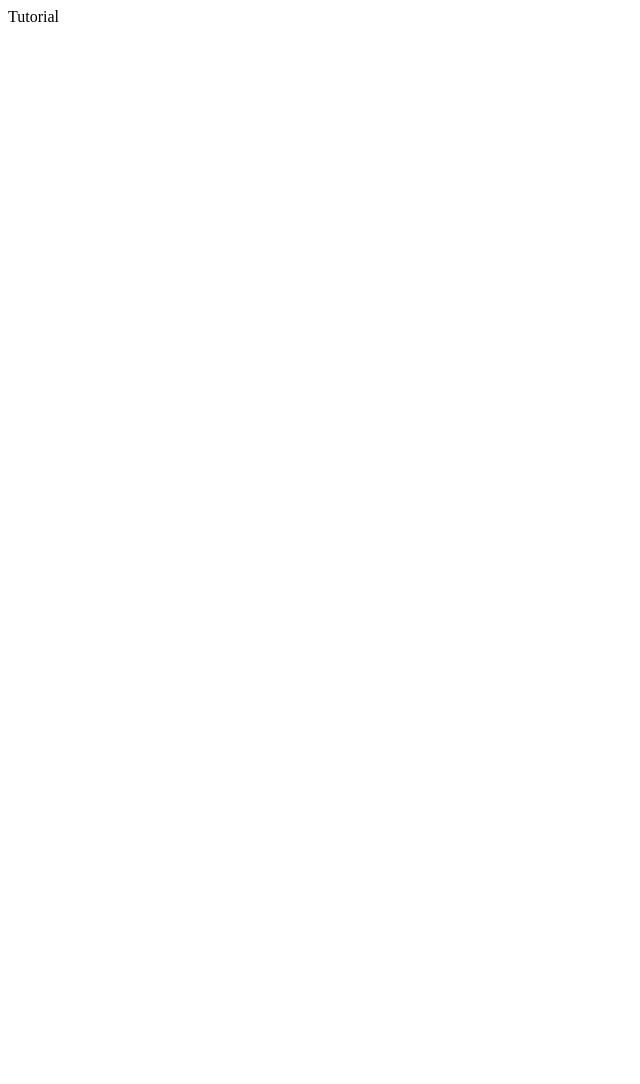
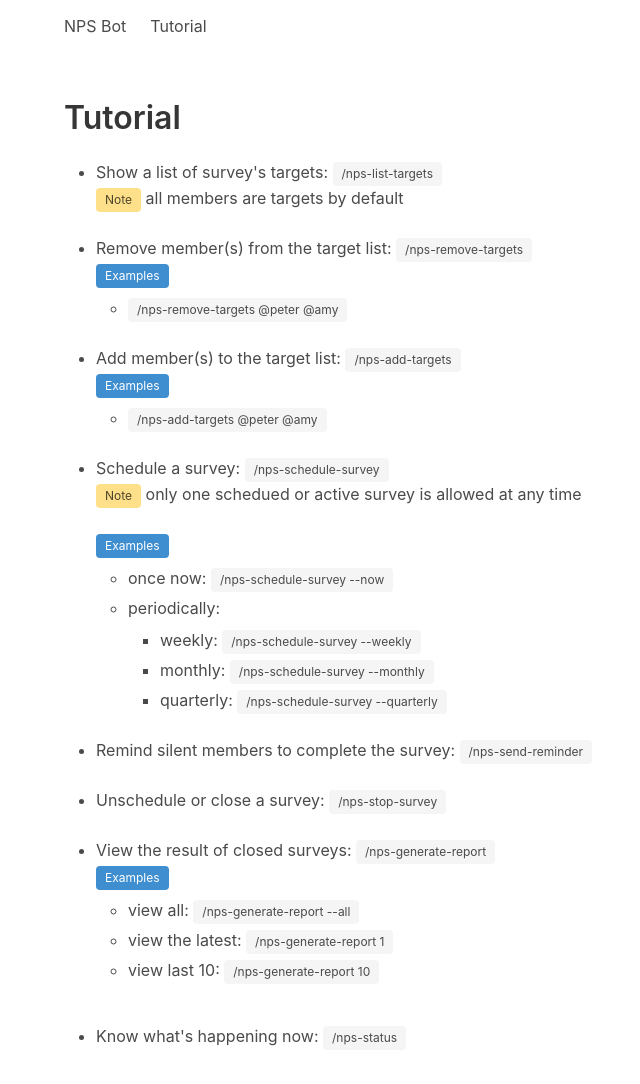
Before and after one commit to skygear-demo/skygear-nps-bot-js, a website: page public_html/tutorial.html in a window 1280 px wide. Shown: the whole page, without its empty margins (0-640 px from the left). Before the commit the page ends 800 px from the top, so only its background shows below. Drawn offline with nearby package versions, Linux system fonts and the light colour scheme.

Commit message:
Basic tutorial page

```diff
--- /dev/null
+++ b/public_html/index.html
@@ -0,0 +1,50 @@
+<!DOCTYPE html>
+<html>
+  <head>
+    <meta charset="utf-8">
+    <meta name="viewport" content="width=device-width, initial-scale=1">
+    <title>NPS Bot</title>
+    <link rel="stylesheet" href="https://maxcdn.bootstrapcdn.com/font-awesome/4.7.0/css/font-awesome.min.css">
+    <link rel="stylesheet" href="https://cdnjs.cloudflare.com/ajax/libs/bulma/0.6.0/css/bulma.min.css">
+  </head>
+  <body>
+    <div class="container">
+      <nav class="navbar" role="navigation" aria-label="main navigation">
+        <div class="navbar-brand">
+          <a class="navbar-item" href="/static">
+            NPS Bot
+          </a>
+
+          <button class="button navbar-burger">
+            <span></span>
+            <span></span>
+            <span></span>
+          </button>
+        </div>
+
+        <div class="navbar-menu">
+          <div class="navbar-start">
+            <a class="navbar-item" href="/static/tutorial.html">
+              Tutorial
+            </a>
+          </div>
+
+          <div class="navbar-end">
+            <!-- navbar items -->
+          </div>
+        </div>
+      </nav>
+    </div>
+
+    <section class="section">
+      <div class="container">
+        <div class="columns">
+          <div class="column is-half">
+            <h1 class="title">NPS Bot is a Slack app for team admins to measure members' happiness quickly and easily.</h1>
+            <a href="https://slack.com/oauth/authorize?&client_id=235788261573.253251322198&scope=commands,bot"><img alt="Add to Slack" height="40" width="139" src="https://platform.slack-edge.com/img/add_to_slack.png" srcset="https://platform.slack-edge.com/img/add_to_slack.png 1x, https://platform.slack-edge.com/img/add_to_slack@2x.png 2x" /></a>
+          </div>
+        </div>
+      </div>
+    </section>
+  </body>
+</html>
--- a/public_html/tutorial.html
+++ b/public_html/tutorial.html
@@ -1 +1,116 @@
-Tutorial
+<!DOCTYPE html>
+<html>
+  <head>
+    <meta charset="utf-8">
+    <meta name="viewport" content="width=device-width, initial-scale=1">
+    <title>NPS Bot</title>
+    <link rel="stylesheet" href="https://maxcdn.bootstrapcdn.com/font-awesome/4.7.0/css/font-awesome.min.css">
+    <link rel="stylesheet" href="https://cdnjs.cloudflare.com/ajax/libs/bulma/0.6.0/css/bulma.min.css">
+  </head>
+  <body>
+    <div class="container">
+      <nav class="navbar" role="navigation" aria-label="main navigation">
+        <div class="navbar-brand">
+          <a class="navbar-item" href="/static">
+            NPS Bot
+          </a>
+
+          <button class="button navbar-burger">
+            <span></span>
+            <span></span>
+            <span></span>
+          </button>
+        </div>
+
+        <div class="navbar-menu">
+          <div class="navbar-start">
+            <a class="navbar-item" href="/static/tutorial.html">
+              Tutorial
+            </a>
+          </div>
+
+          <div class="navbar-end">
+            <!-- navbar items -->
+          </div>
+        </div>
+      </nav>
+    </div>
+
+    <section class="section">
+      <div class="container">
+        <h1 class="title">Tutorial</h1>
+        <div class="content">
+          <ul>
+            <li>
+              Show a list of survey's targets: <span class="tag">/nps-list-targets</span>
+              <br>
+              <span class="tag is-warning">Note</span> all members are targets by default
+            </li>
+            <br>
+
+            <li>
+              Remove member(s) from the target list: <span class="tag">/nps-remove-targets</span>
+              <br>
+              <span class="tag is-info">Examples</span>
+              <ul>
+                <li><span class="tag">/nps-remove-targets @peter @amy</span></li>
+              </ul>
+            </li>
+            <br>
+
+            <li>
+              Add member(s) to the target list: <span class="tag">/nps-add-targets</span>
+              <br>
+              <span class="tag is-info">Examples</span>
+              <ul>
+                <li><span class="tag">/nps-add-targets @peter @amy</span></li>
+              </ul>
+            </li>
+            <br>
+
+            <li>
+              Schedule a survey: <span class="tag">/nps-schedule-survey</span>
+              <br>
+              <span class="tag is-warning">Note</span> only one schedued or active survey is allowed at any time
+              <br><br>
+              <span class="tag is-info">Examples</span>
+              <ul>
+                <li>once now: <span class="tag">/nps-schedule-survey --now</span></li>
+                <li>periodically:
+                  <ul>
+                    <li>weekly: <span class="tag">/nps-schedule-survey --weekly</span></li>
+                    <li>monthly: <span class="tag">/nps-schedule-survey --monthly</span></li>
+                    <li>quarterly: <span class="tag">/nps-schedule-survey --quarterly</span></li>
+                  </ul>
+                </li>
+              </ul>
+            </li>
+            <br>
+
+            <li>Remind silent members to complete the survey: <span class="tag">/nps-send-reminder</span></li>
+            <br>
+
+            <li>Unschedule or close a survey: <span class="tag">/nps-stop-survey</span></li>
+            <br>
+
+            <li>
+              View the result of closed surveys: <span class="tag">/nps-generate-report</span></li>
+              <span class="tag is-info">Examples</span>
+              <ul>
+                <li>view all: <span class="tag">/nps-generate-report --all</span></li>
+                <li>view the latest: <span class="tag">/nps-generate-report 1</span></li>
+                <li>view last 10: <span class="tag">/nps-generate-report 10</span></li>
+              </ul>
+            </li>
+            <br>
+
+            <li>Know what's happening now: <span class="tag">/nps-status</span></li>
+            <br>
+
+
+          </ul>
+        </div>
+      </div>
+    </section>
+  </body>
+</html>
```
